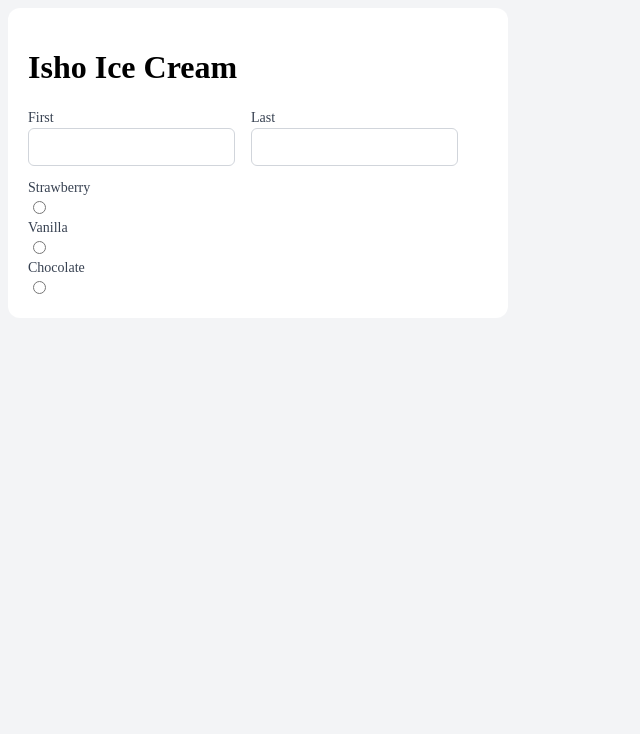
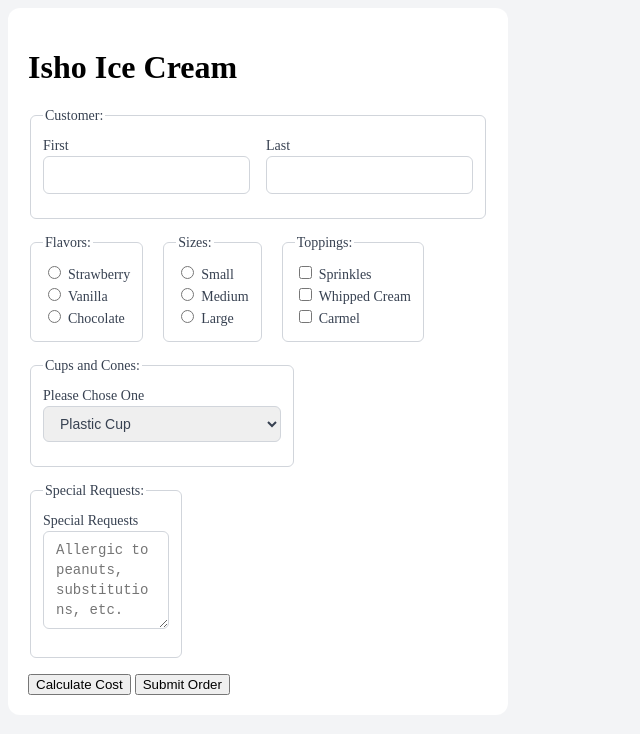
Before and after one commit to KrisLunara/InputTypes, a plain HTML site: page index.html in a window 1280 px wide. Shown: the whole page, without its empty margins (0-640 px from the left). Drawn offline with Linux system fonts and the light colour scheme.

Commit message:
commit 05-03-2023

```diff
--- a/index.html
+++ b/index.html
@@ -10,6 +10,9 @@
     <div class="content">
         <h1>Isho Ice Cream</h1>
         <form>
+            <fieldset>
+                <!--Name-->
+                <legend>Customer: </legend>
                 <div class="row">
                     <div>
                         <label for="FirstName">First</label>
@@ -20,23 +23,88 @@
                         <input id="LastName" name="LastName" type="text">
                     </div>
                 </div>
+            </fieldset>
+            <div class="row">
+                <!--Flavors-->
+                <fieldset>
+                    <legend>Flavors: </legend>
                     <div>
                         <div>
+
+                            <input type="radio" id="Strawberry" name="IceCream">
                             <label for="Strawberry">Strawberry</label>
-                    <input type="radio" id="Strawberry" name="IceCream">
                         </div>
                         <div>
+                            <input type="radio" id="Vanilla" name="IceCream">
                             <label for="Vanilla">Vanilla</label>
-                    <input type="radio" id="Vanilla" name="IceCream">
                         </div>
                         <div>
+                            <input type="radio" id="Chocolate" name="IceCream">
                             <label for="Chocolate">Chocolate</label>
-                    <input type="radio" id="Chocolate" name="IceCream">
                         </div>
                     </div>
+                </fieldset>
+                <!--Sizes-->
+                <fieldset>
+                    <legend>Sizes: </legend>
                     <div>
-
+                        <div>
+                            <input type="radio" id="Small" name="Size">
+                            <label for="Small">Small</label>
                         </div>
+                        <div>
+                            <input type="radio" id="Medium" name="Size">
+                            <label for="Medium">Medium</label>
+                        </div>
+                        <div>
+                            <input type="radio" id="Large" name="Size">
+                            <label for="Large">Large</label>
+                        </div>
+                    </div>
+                </fieldset>
+                <!--Toppings-->
+                <fieldset>
+                    <legend>Toppings: </legend>
+                    <div>
+                        <div>
+                            <input type="checkbox" id="Sprinkles" name="Sprinkles" value="Sprinkles">
+                            <label for="Sprinkles">Sprinkles</label>
+                        </div>
+                        <div>
+                            <input type="checkbox" id="WhippedCream" name="WhippedCream" value="WhippedCream">
+                            <label for="WhippedCream">Whipped Cream</label>
+                        </div>
+                        <div>
+                            <input type="checkbox" id="Carmel" name="Carmel" value="Carmel">
+                            <label for="Carmel">Carmel</label>
+                        </div>
+                    </div>
+                </fieldset>
+            </div>
+                <!--Cup-->
+                <fieldset>
+                    <legend>Cups and Cones: </legend>
+                    <div>
+                        <label for="container">Please Chose One</label>
+                        <select name="container" id="container">
+                            <option value="cup">Plastic Cup</option>
+                            <option value="sugar">Sugar Cone</option>
+                            <option value="waffle">Waffle Cone</option>
+                            <option value="dippedWaffle">Chocolate Dipped Waffle Cone</option>
+                        </select>
+                    </div>
+                </fieldset>
+                <!--Special Request-->
+                <fieldset>
+                    <legend>Special Requests: </legend>
+                    <div>
+                        <label for="SpecialRequests">Special Requests</label>
+                        <textarea id="SpecialRequests" name="SpecialRequests" rows="4" cols="10"
+                                  placeholder="Allergic to peanuts, substitutions, etc."></textarea>
+                    </div>
+                </fieldset>
+            <button type="button" onclick="alert('Free  today for our Grand Opening!')">Calculate Cost</button>
+            <button type="submit">Submit Order</button>
         </form>
     </div>
 </div>
```
Lines whose indentation alone changed are shown as unchanged.
